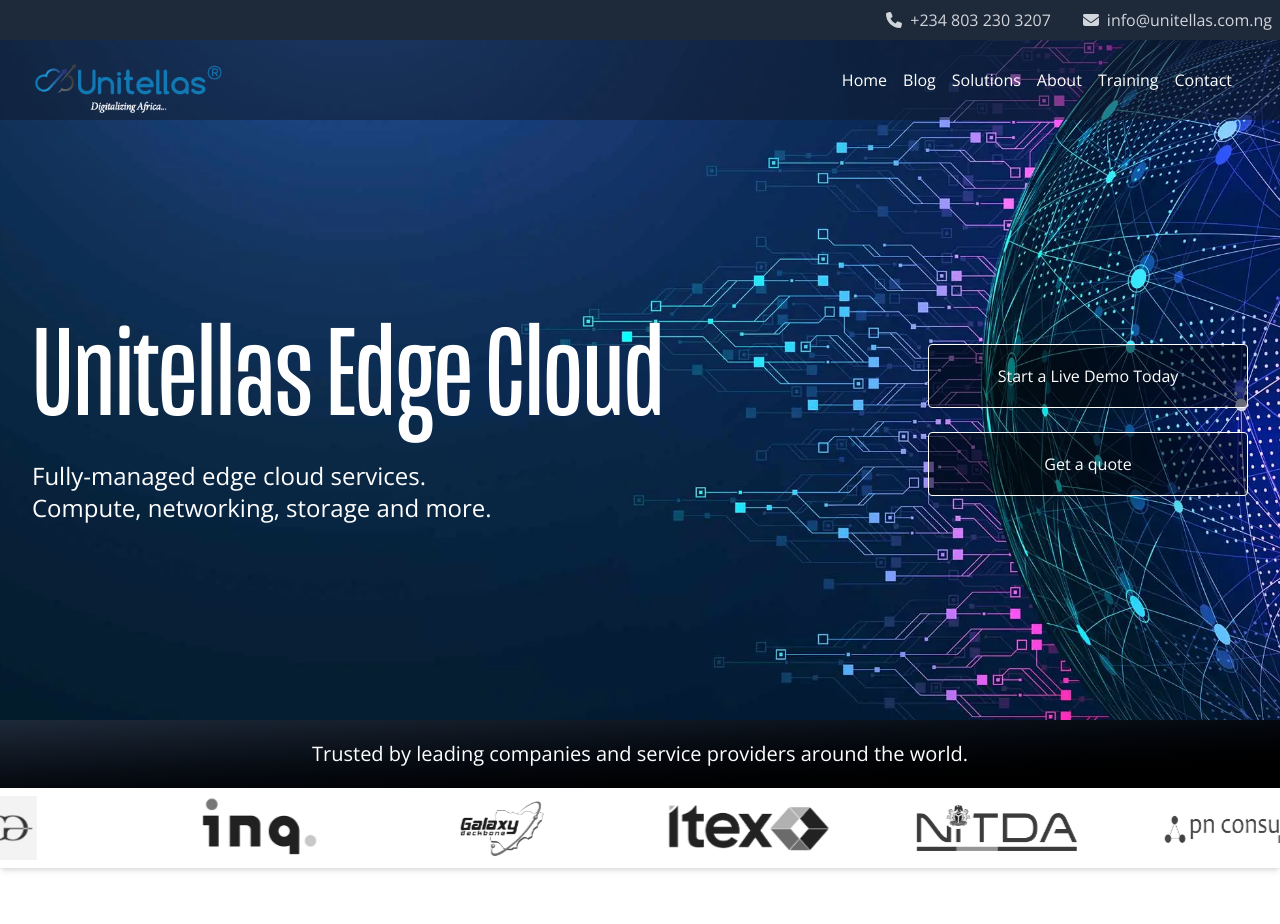
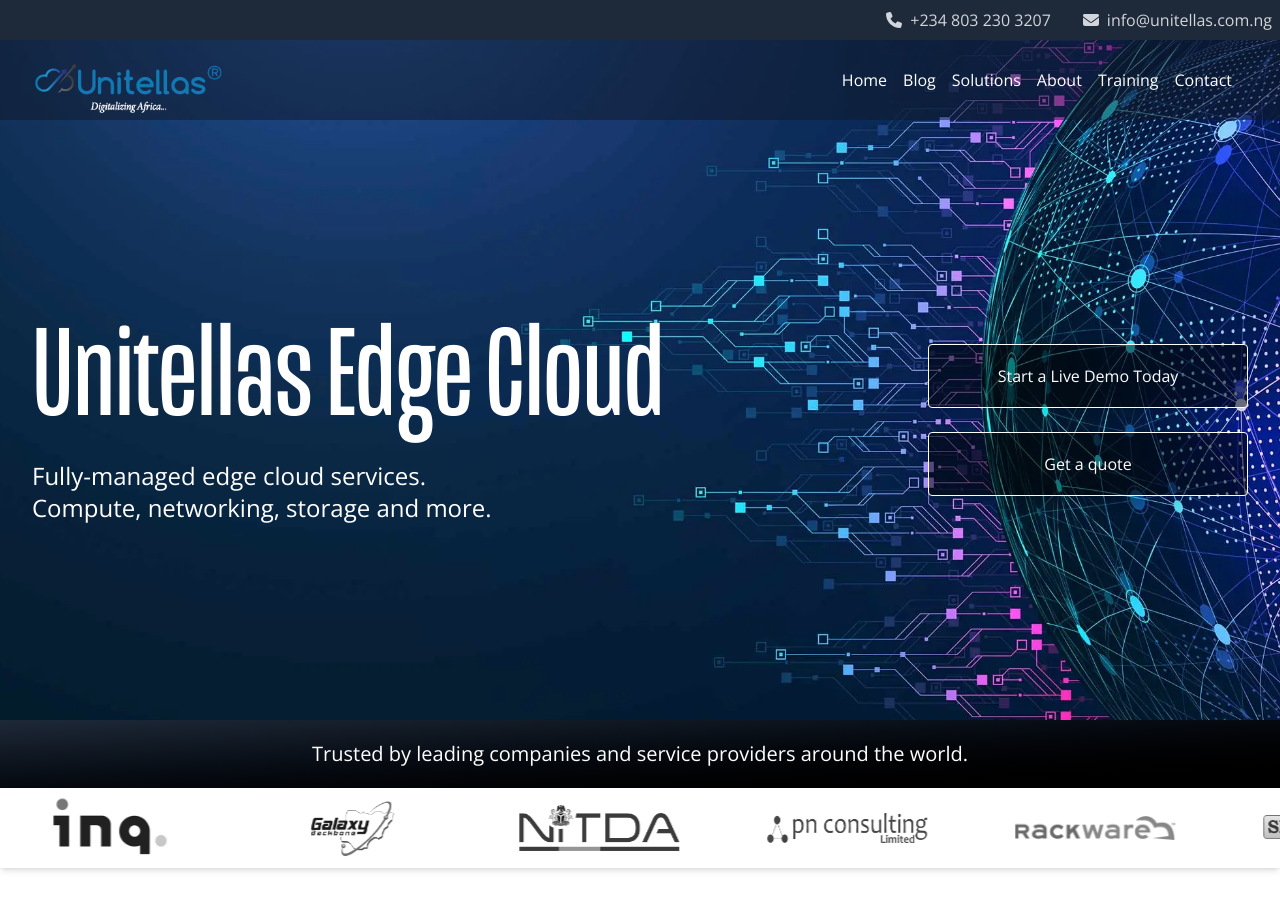
Before and after one commit to Unitellas-International-Limited/website-framework, a Next.js app: page / in a window 1280 px wide. Shown: the top 924 px of the page. Built offline with nearby package versions, Linux system fonts and the light colour scheme.

Commit message:
Clean up logo entries for partners in lowerHome.tsx

```diff
--- a/src/app/lowerHome.tsx
+++ b/src/app/lowerHome.tsx
@@ -54,16 +54,16 @@
     src: "/assets/images/home-carousel/adc-logo.jpg",
   },
   { name: "Asigra", src: "/assets/images/home-carousel/asigra-logo.png" },
-  { name: "CWG", src: "/assets/images/home-carousel/cwg-logo.png" },
+  // { name: "CWG", src: "/assets/images/home-carousel/cwg-logo.png" },
   { name: "Inq.", src: "/assets/images/home-carousel/inq-logo.png" },
   {
     name: "Galaxy Backbone Limited",
     src: "/assets/images/home-carousel/gbb-logo.png",
   },
-  {
-    name: "Itex Integrated Services",
-    src: "/assets/images/home-carousel/itex-logo.png",
-  },
+  // {
+  //   name: "Itex Integrated Services",
+  //   src: "/assets/images/home-carousel/itex-logo.png",
+  // },
   {
     name: "National Information Technology Development Agency",
     src: "/assets/images/home-carousel/nitda-logo.png",
```
